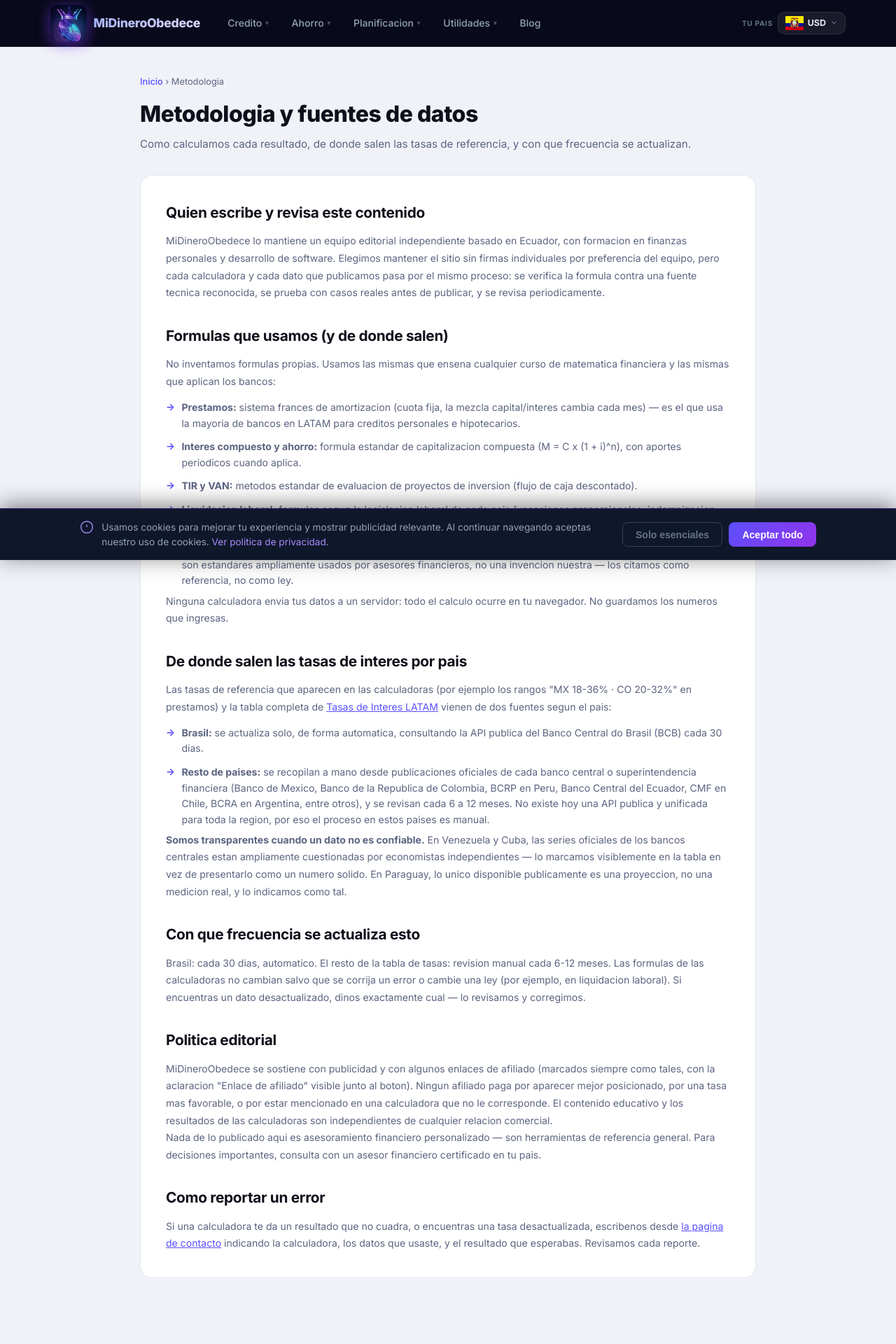
After one commit to rgomezarroyo/midineroobedece, a Flask app: page /metodologia in a window 1280 px wide. The commit adds this page. Shown: the top 1920 px of the page at 70% size. Run offline with Flask 3, Linux system fonts and the light colour scheme; some libraries are stand-ins or nearby versions.

Commit message:
Agregar pagina de metodologia/fuentes, reforzar equipo editorial en Acerca de, y conectar el formulario de contacto a un envio real por correo

```diff
--- a/app.py
+++ b/app.py
@@ -1,6 +1,7 @@
-from flask import Flask, render_template, Response, jsonify
+from flask import Flask, render_template, Response, jsonify, request
 from datetime import date, datetime, timedelta
-import requests, threading
+import requests, threading, os, smtplib
+from email.mime.text import MIMEText
 
 app = Flask(__name__, template_folder='app/templates', static_folder='app/static')
 
@@ -240,9 +241,47 @@ def blog_article(slug):
 def contacto():
     return render_template('contacto.html')
 
+@app.route('/api/contacto', methods=['POST'])
+def api_contacto():
+    data = request.get_json(silent=True) or request.form
+    limpiar = lambda v, n: (v or '').strip().replace('\r', ' ').replace('\n', ' ')[:n]
+    nombre  = limpiar(data.get('nombre'), 200)
+    correo  = limpiar(data.get('correo'), 200)
+    asunto  = limpiar(data.get('subject'), 200) or 'Consulta general'
+    mensaje = (data.get('body') or '').strip()[:5000]
+
+    if not nombre or not correo or not mensaje:
+        return jsonify({'ok': False, 'error': 'Faltan campos obligatorios'}), 400
+
+    user = os.environ.get('CONTACT_SMTP_USER')
+    password = os.environ.get('CONTACT_SMTP_PASS')
+    if not user or not password:
+        return jsonify({'ok': False, 'error': 'Servicio de correo no configurado'}), 503
+
+    msg = MIMEText(f"Nombre: {nombre}\nCorreo: {correo}\n\n{mensaje}")
+    msg['Subject'] = f"[MDO] {asunto} - {nombre}"
+    msg['From'] = user
+    msg['To'] = user
+    msg['Reply-To'] = correo
+
+    def _enviar():
+        try:
+            with smtplib.SMTP_SSL('smtp.gmail.com', 465, timeout=10) as server:
+                server.login(user, password)
+                server.sendmail(user, [user], msg.as_string())
+        except Exception as e:
+            print('Error enviando correo de contacto:', e)
+
+    threading.Thread(target=_enviar, daemon=True).start()
+    return jsonify({'ok': True})
+
 @app.route('/acerca')
 def acerca():
     return render_template('acerca.html')
+
+@app.route('/metodologia')
+def metodologia():
+    return render_template('metodologia.html')
 
 @app.route('/privacidad')
 def privacidad():
@@ -294,6 +333,7 @@ def sitemap():
         ('/tasas-de-interes-latam', '0.85', 'monthly'),
         ('/contacto', '0.4', 'yearly'),
         ('/acerca', '0.4', 'yearly'),
+        ('/metodologia', '0.4', 'yearly'),
         ('/privacidad', '0.3', 'yearly'),
         ('/terminos', '0.3', 'yearly'),
     ]
--- a/app/templates/acerca.html
+++ b/app/templates/acerca.html
@@ -20,7 +20,7 @@
         <p>Las calculadoras financieras en ingles no consideran las tasas de nuestra region. Las de los bancos estan diseñadas para vender, no para informar. MiDineroObedece nacio para llenar ese espacio: herramientas honestas, en español, para cualquier persona con acceso a internet.</p>
 
         <h2 style="margin-top:2rem">Quien esta detras?</h2>
-        <p>MiDineroObedece es un proyecto independiente creado en Ecuador, construido con la conviccion de que la educacion financiera no deberia ser un privilegio.</p>
+        <p>MiDineroObedece lo mantiene un equipo editorial independiente creado en Ecuador, construido con la conviccion de que la educacion financiera no deberia ser un privilegio. Cada calculadora y cada dato publicado pasa por un proceso de verificacion antes de salir al sitio — puedes ver el detalle completo (formulas usadas, fuentes de las tasas de interes por pais, y con que frecuencia se actualiza cada cosa) en nuestra pagina de <a href="/metodologia" style="color:var(--primary)">Metodologia</a>.</p>
 
         <h2 style="margin-top:2rem">Herramientas disponibles</h2>
         <ul>
--- a/app/templates/base.html
+++ b/app/templates/base.html
@@ -441,6 +441,7 @@
             <a href="/tasas-de-interes-latam">Tasas LATAM</a>
             <h4 style="margin-top:1.5rem">Legal</h4>
             <a href="/acerca">Acerca de</a>
+            <a href="/metodologia">Metodologia</a>
             <a href="/contacto">Contacto</a>
             <a href="/privacidad">Privacidad</a>
             <a href="/terminos">Terminos</a>
--- /dev/null
+++ b/app/templates/metodologia.html
@@ -0,0 +1,47 @@
+{% extends "base.html" %}
+
+{% block title %}Metodologia y Fuentes de Datos | MiDineroObedece{% endblock %}
+
+{% block meta_description %}Como calculamos cada resultado en MiDineroObedece: formulas usadas, fuentes de las tasas de interes por pais, frecuencia de actualizacion y politica editorial.{% endblock %}
+
+{% block content %}
+<section class="calculadora-page">
+    <p class="breadcrumb"><a href="/">Inicio</a> › Metodologia</p>
+    <h1>Metodologia y fuentes de datos</h1>
+    <p class="subtitulo">Como calculamos cada resultado, de donde salen las tasas de referencia, y con que frecuencia se actualizan.</p>
+
+    <article class="contenido-seo">
+        <h2>Quien escribe y revisa este contenido</h2>
+        <p>MiDineroObedece lo mantiene un equipo editorial independiente basado en Ecuador, con formacion en finanzas personales y desarrollo de software. Elegimos mantener el sitio sin firmas individuales por preferencia del equipo, pero cada calculadora y cada dato que publicamos pasa por el mismo proceso: se verifica la formula contra una fuente tecnica reconocida, se prueba con casos reales antes de publicar, y se revisa periodicamente.</p>
+
+        <h2 style="margin-top:2rem">Formulas que usamos (y de donde salen)</h2>
+        <p>No inventamos formulas propias. Usamos las mismas que ensena cualquier curso de matematica financiera y las mismas que aplican los bancos:</p>
+        <ul>
+            <li><strong>Prestamos:</strong> sistema frances de amortizacion (cuota fija, la mezcla capital/interes cambia cada mes) — es el que usa la mayoria de bancos en LATAM para creditos personales e hipotecarios.</li>
+            <li><strong>Interes compuesto y ahorro:</strong> formula estandar de capitalizacion compuesta (M = C x (1 + i)^n), con aportes periodicos cuando aplica.</li>
+            <li><strong>TIR y VAN:</strong> metodos estandar de evaluacion de proyectos de inversion (flujo de caja descontado).</li>
+            <li><strong>Liquidacion laboral:</strong> formulas segun la legislacion laboral de cada pais (vacaciones proporcionales, indemnizacion, aguinaldo/decimos donde aplica).</li>
+            <li><strong>Reglas practicas</strong> (como el limite de 30% del ingreso en deuda, o los meses recomendados de fondo de emergencia): son estandares ampliamente usados por asesores financieros, no una invencion nuestra — los citamos como referencia, no como ley.</li>
+        </ul>
+        <p>Ninguna calculadora envia tus datos a un servidor: todo el calculo ocurre en tu navegador. No guardamos los numeros que ingresas.</p>
+
+        <h2 style="margin-top:2rem">De donde salen las tasas de interes por pais</h2>
+        <p>Las tasas de referencia que aparecen en las calculadoras (por ejemplo los rangos "MX 18-36% · CO 20-32%" en prestamos) y la tabla completa de <a href="/tasas-de-interes-latam" style="color:var(--primary)">Tasas de Interes LATAM</a> vienen de dos fuentes segun el pais:</p>
+        <ul>
+            <li><strong>Brasil:</strong> se actualiza solo, de forma automatica, consultando la API publica del Banco Central do Brasil (BCB) cada 30 dias.</li>
+            <li><strong>Resto de paises:</strong> se recopilan a mano desde publicaciones oficiales de cada banco central o superintendencia financiera (Banco de Mexico, Banco de la Republica de Colombia, BCRP en Peru, Banco Central del Ecuador, CMF en Chile, BCRA en Argentina, entre otros), y se revisan cada 6 a 12 meses. No existe hoy una API publica y unificada para toda la region, por eso el proceso en estos paises es manual.</li>
+        </ul>
+        <p><strong>Somos transparentes cuando un dato no es confiable.</strong> En Venezuela y Cuba, las series oficiales de los bancos centrales estan ampliamente cuestionadas por economistas independientes — lo marcamos visiblemente en la tabla en vez de presentarlo como un numero solido. En Paraguay, lo unico disponible publicamente es una proyeccion, no una medicion real, y lo indicamos como tal.</p>
+
+        <h2 style="margin-top:2rem">Con que frecuencia se actualiza esto</h2>
+        <p>Brasil: cada 30 dias, automatico. El resto de la tabla de tasas: revision manual cada 6-12 meses. Las formulas de las calculadoras no cambian salvo que se corrija un error o cambie una ley (por ejemplo, en liquidacion laboral). Si encuentras un dato desactualizado, dinos exactamente cual — lo revisamos y corregimos.</p>
+
+        <h2 style="margin-top:2rem">Politica editorial</h2>
+        <p>MiDineroObedece se sostiene con publicidad y con algunos enlaces de afiliado (marcados siempre como tales, con la aclaracion "Enlace de afiliado" visible junto al boton). Ningun afiliado paga por aparecer mejor posicionado, por una tasa mas favorable, o por estar mencionado en una calculadora que no le corresponde. El contenido educativo y los resultados de las calculadoras son independientes de cualquier relacion comercial.</p>
+        <p>Nada de lo publicado aqui es asesoramiento financiero personalizado — son herramientas de referencia general. Para decisiones importantes, consulta con un asesor financiero certificado en tu pais.</p>
+
+        <h2 style="margin-top:2rem">Como reportar un error</h2>
+        <p>Si una calculadora te da un resultado que no cuadra, o encuentras una tasa desactualizada, escribenos desde <a href="/contacto" style="color:var(--primary)">la pagina de contacto</a> indicando la calculadora, los datos que usaste, y el resultado que esperabas. Revisamos cada reporte.</p>
+    </article>
+</section>
+{% endblock %}
```
Also changed, not shown: app/templates/contacto.html (+18 -10 lines).
